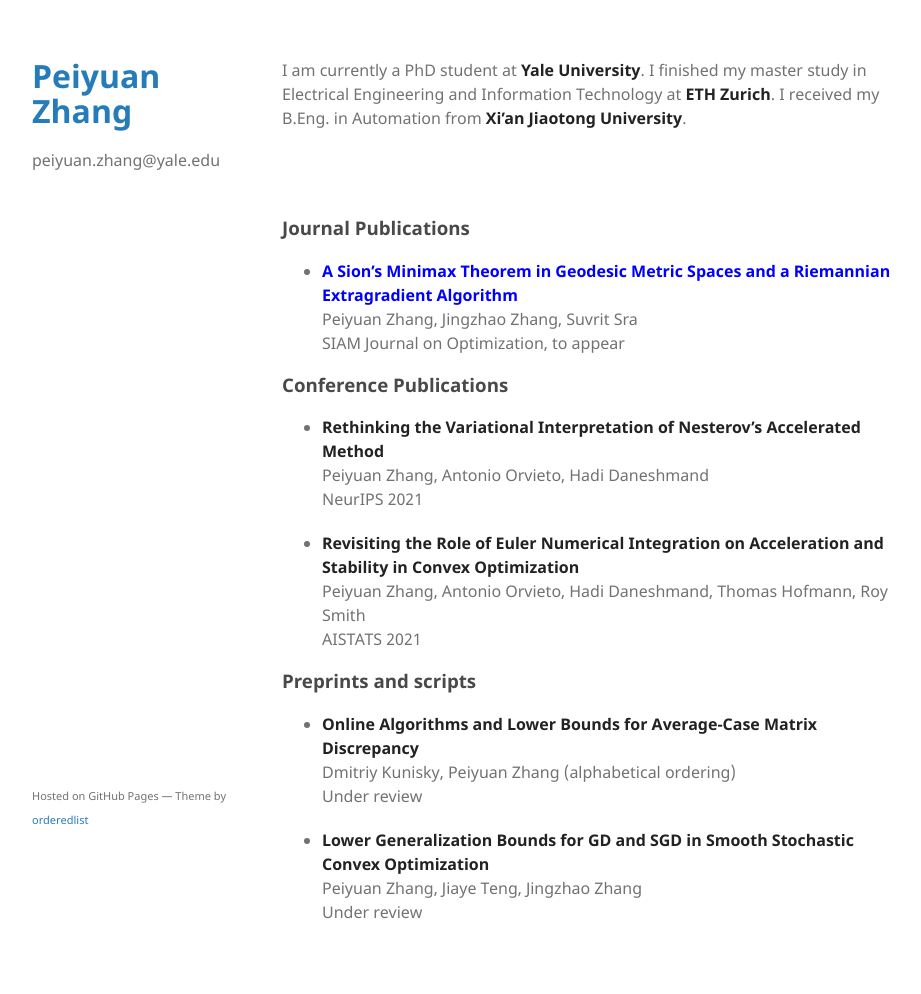
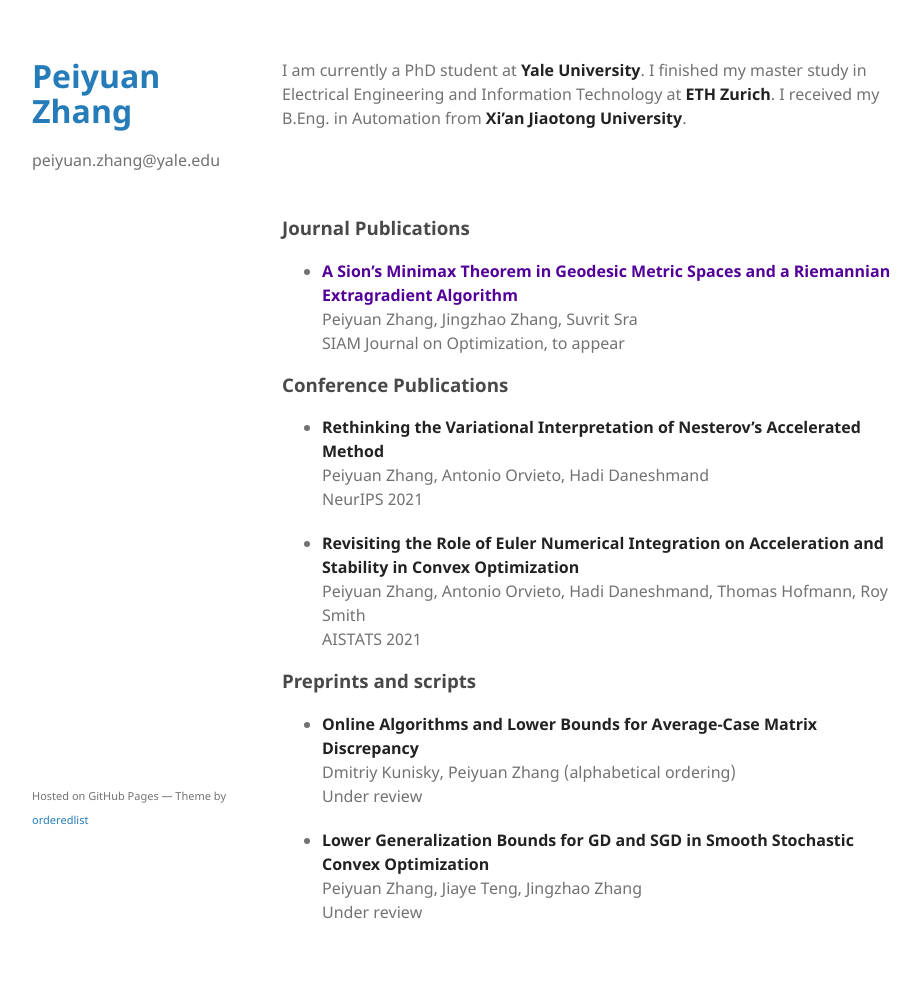
Before and after one commit to phei-iuen/phei-iuen.github.io, a Jekyll site: the page built from index.md, in a window 1280 px wide. Shown: the whole page, without its empty margins (178-1099 px from the left). Built offline with Jekyll 4.4.1, drawn with Linux system fonts in a browser that asks for light colours.

Commit message:
Update index.md

```diff
--- a/index.md
+++ b/index.md
@@ -7,7 +7,7 @@ I am currently a PhD student at **Yale University**. I finished my master study
 <br/><br/>
 
 ### Journal Publications
-* [**<span style="color:blue">A Sion's Minimax Theorem in Geodesic Metric Spaces and a Riemannian Extragradient Algorithm</span>**](https://arxiv.org/abs/2202.06950) <br />
+* [**<span style="color:#520099">A Sion's Minimax Theorem in Geodesic Metric Spaces and a Riemannian Extragradient Algorithm</span>**](https://arxiv.org/abs/2202.06950) <br />
   Peiyuan Zhang, Jingzhao Zhang, Suvrit Sra <br />
   SIAM Journal on Optimization, to appear
 
```
